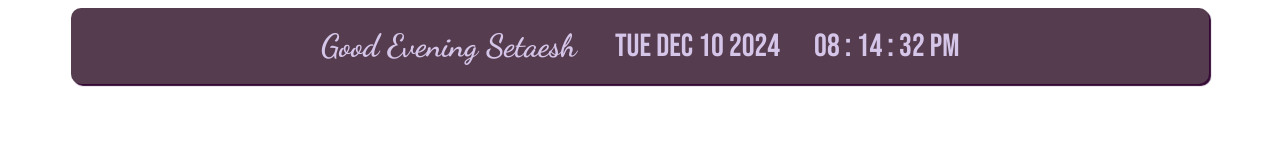
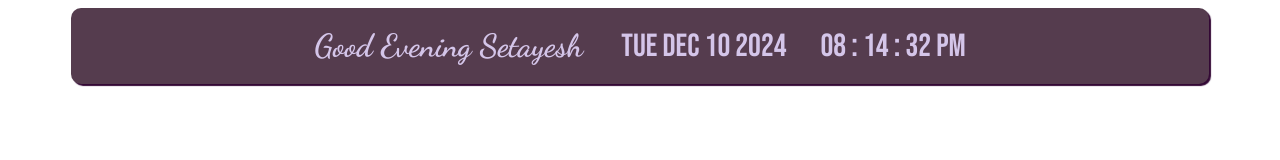
Before and after one commit to setayeshsa77/Setayesh-greating, a plain HTML site: page index.html in a window 1280 px wide. Drawn offline with Linux system fonts and the light colour scheme.

Commit message:
Update index.html

```diff
--- a/index.html
+++ b/index.html
@@ -131,7 +131,7 @@ if (hrs < 12)
     else if (hrs >= 12 && hrs <= 17)
         greet = 'Good Afternoon Setayesh ';
     else if (hrs >= 17 && hrs <= 24)
-        greet = 'Good Evening Setaesh ';
+        greet = 'Good Evening Setayesh ';
 // console.log(today.toLocaleTimeString());
 document.getElementById('greet').innerHTML = greet;
 document.getElementById('hour').innerHTML = hour;
```
